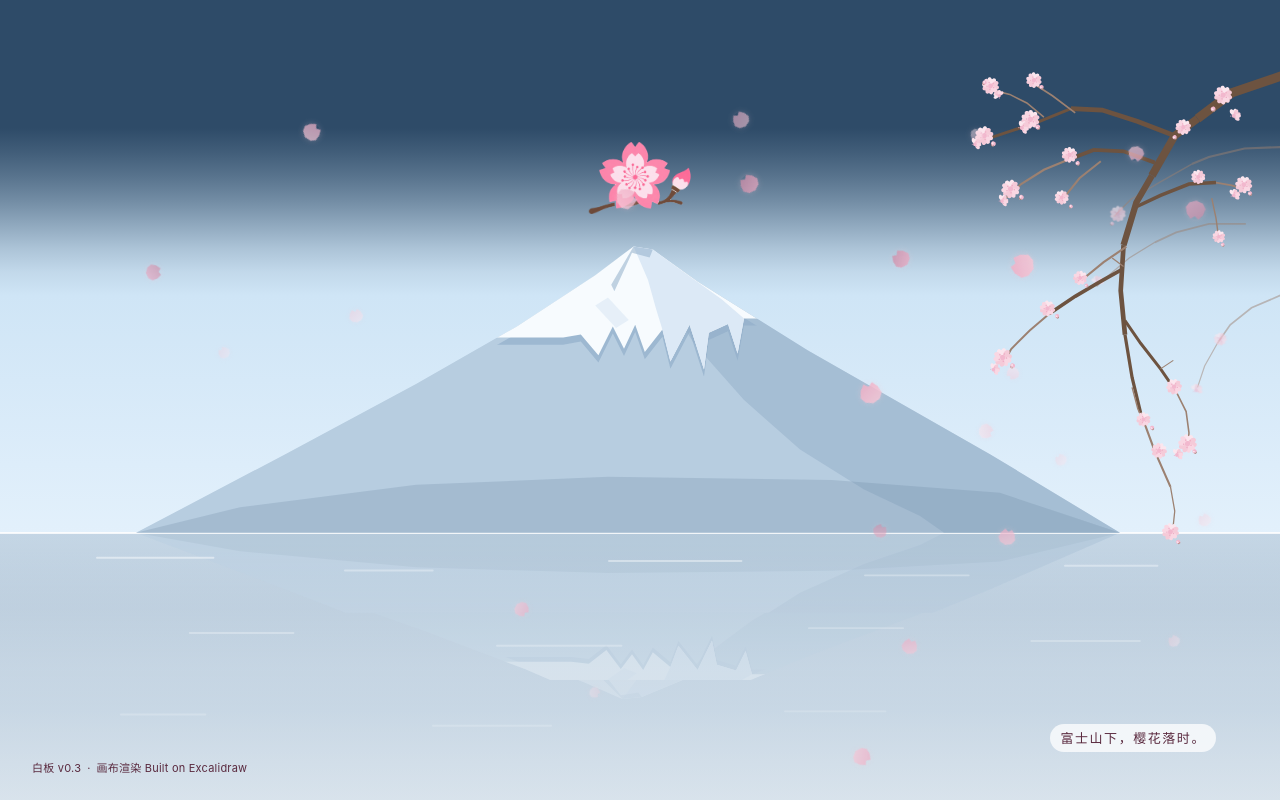
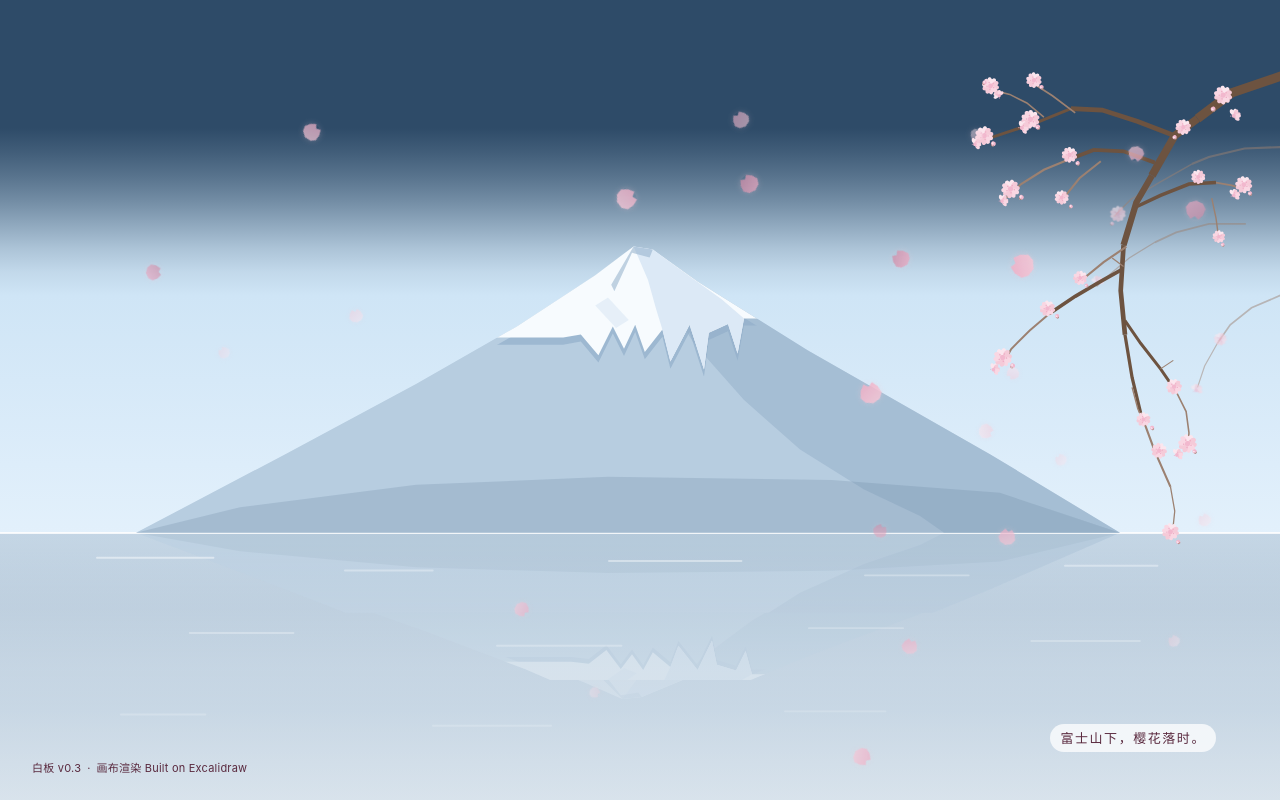
Before and after one commit to cherryi6081/Sakura-Whiteboard, a React (Vite) app in the folder apps/web/: page / in a window 1280 px wide. Built offline with nearby package versions, Linux system fonts and the light colour scheme.

Commit message:
Revert "首页峰顶上方加居中品牌图标（樱花画笔花苞）"
This reverts commit 9ea539aaa1df6c05c74a79acea31354bff7e5eb7.

```diff
--- a/apps/web/src/home/FujiScene.tsx
+++ b/apps/web/src/home/FujiScene.tsx
@@ -1,5 +1,4 @@
 import type { CSSProperties } from "react";
-import brandMark from "../assets/brand/sakura-board-mark.png";
 
 /**
  * 首页整页场景：富士山全景 + 右侧樱花枝 + 曲线飘散花瓣。
@@ -441,10 +440,6 @@ export function FujiScene() {
         <MountainShapes />
       </svg>
 
-      {/* 品牌图标：纯装饰，悬在峰顶上方（定位见 .wb-scene__mark）。
-          不给链接、hover 与焦点，alt 留空并随父层 aria-hidden 一起退出无障碍树 */}
-      <img className="wb-scene__mark" src={brandMark} alt="" aria-hidden />
-
       {/* 右侧樱花枝：背景枯枝先铺一层，前景主枝与花朵压在上面。
           枝条全部由分段 stroke 拼成，宽度逐段收细，模拟主干到末梢的锥度 */}
       <svg className="wb-scene__branch" viewBox="0 0 520 900" preserveAspectRatio="xMaxYMin meet" focusable="false">
--- a/apps/web/src/styles/pages.css
+++ b/apps/web/src/styles/pages.css
@@ -81,21 +81,6 @@
   inset: 0;
   width: 100%;
   height: 100%;
-}
-
-/* 品牌图标：樱花 + 画笔花苞，水平居中悬在峰顶上方。
-   场景 SVG 按 xMidYMax meet 渲染，渲染高度 = min(100vw × 9/16, 100dvh)、底边贴住视口底；
-   峰顶在 viewBox y=208，距底 692/900 = 0.769，所以"视口底 → 峰顶"正是 0.769 × 场景高度。
-   图标底边再抬 clamp(14px, 4vh, 44px) 的呼吸间距；宽度 8vw 并在 44–116px 收口，
-   窄屏取下限而不是写死像素，既不溢出也不会缩到看不清。DOM 顺序让它压在场景之上、
-   樱花枝与花瓣之下（花瓣会自然地从它前面飘过），不加 z-index */
-.wb-scene__mark {
-  position: absolute;
-  left: 50%;
-  bottom: calc(min(56.25vw, 100dvh) * 0.769 + clamp(14px, 4vh, 44px));
-  width: clamp(44px, 8vw, 116px);
-  height: auto;
-  transform: translateX(-50%);
 }
 
 /* 山体恢复改版前浅蓝一套：背景再怎么变，山体与雪顶都用 --fuji-* 原色 */
```
Also changed, not shown: apps/web/src/assets/brand/sakura-board-mark.png (deleted).
